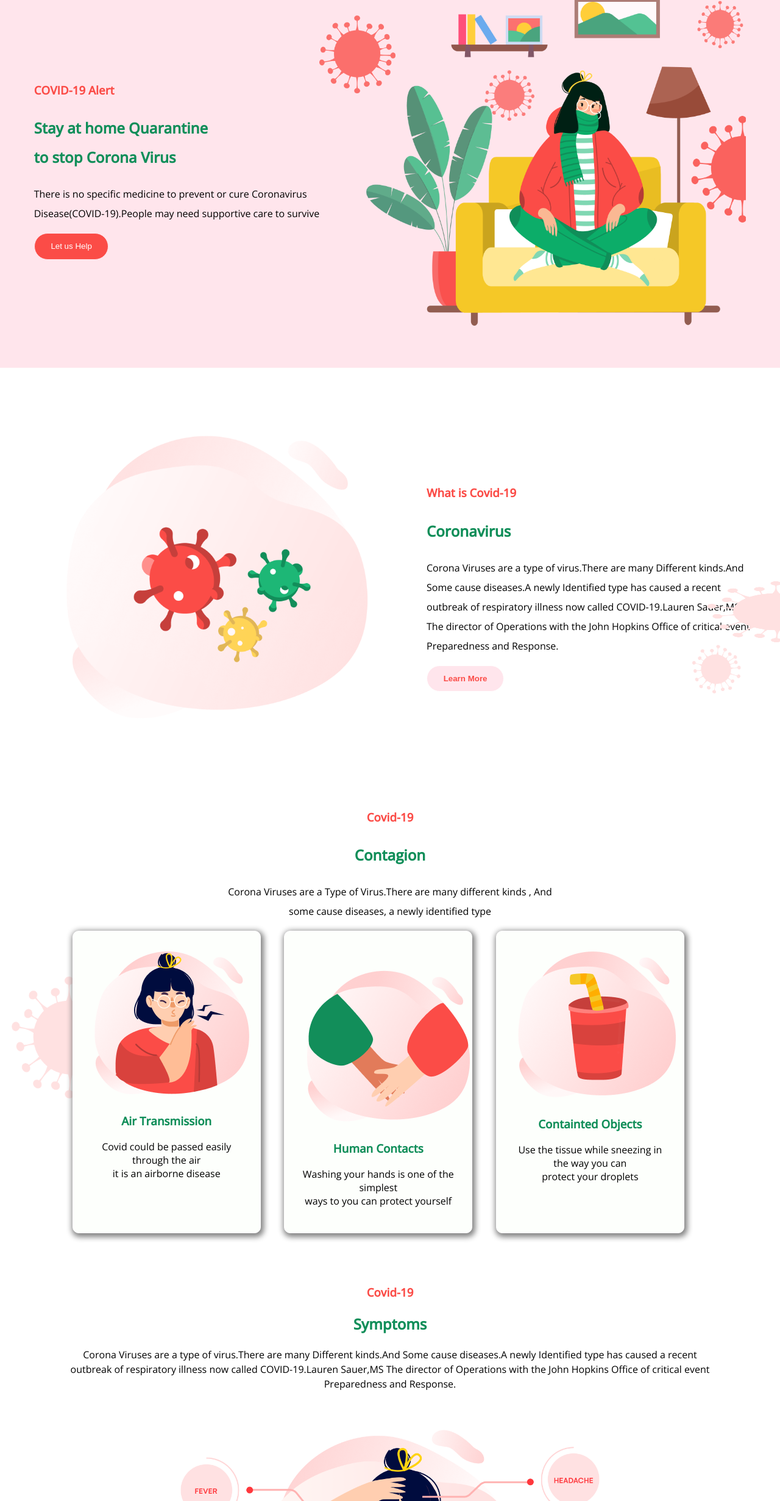
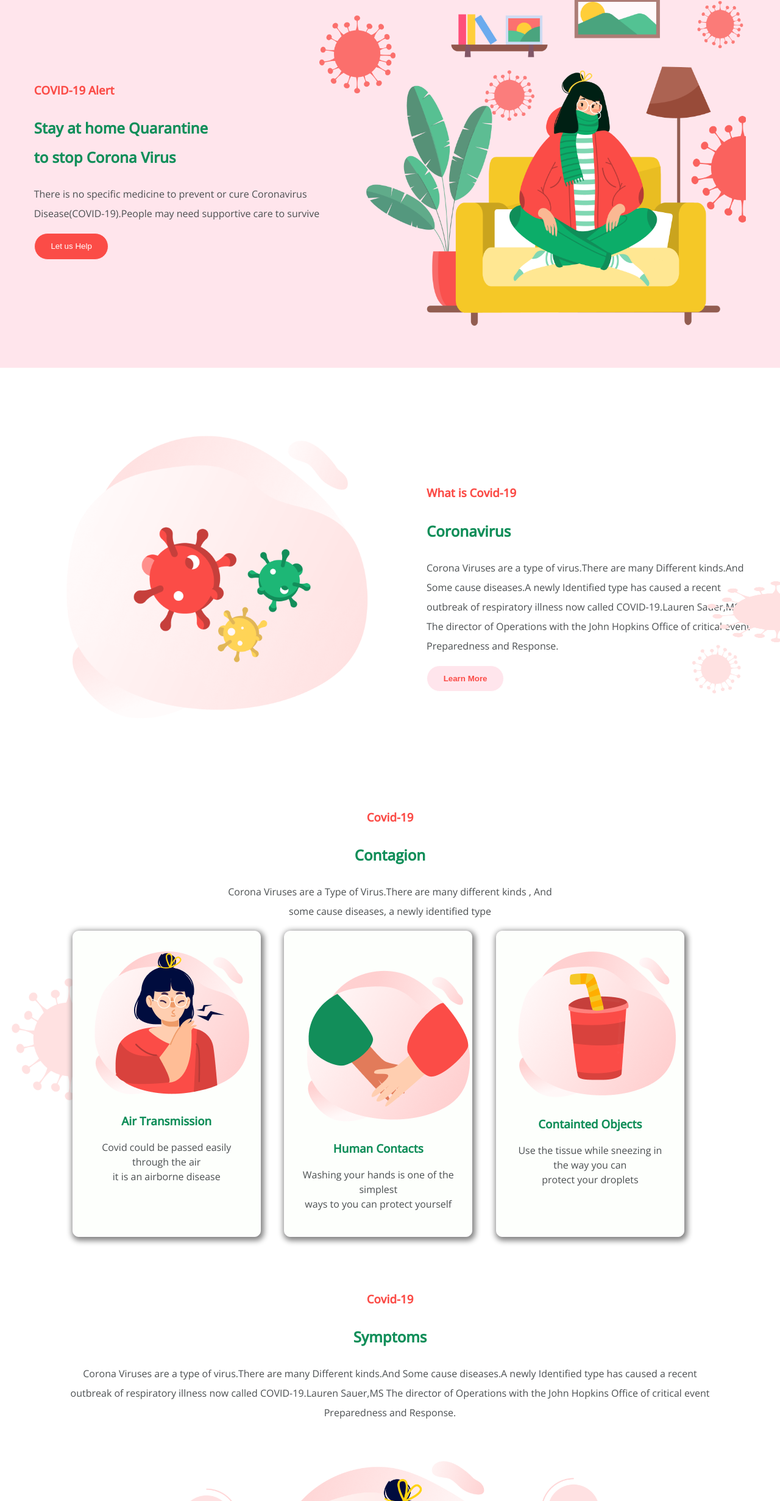
Before and after one commit to TechSis01/Covid-19-landing-page, a plain HTML site: page index.html in a window 1280 px wide. Shown: the part 99-2560 px from the top of the page at 61% size. Drawn offline with nearby package versions, Linux system fonts and the light colour scheme.

Commit message:
Update index.css

```diff
--- a/index.css
+++ b/index.css
@@ -59,6 +59,9 @@ nav{
     color:#108E59;
     font-weight: bold;
 }
+.overview-txt p{
+    color:#4B4F51;
+}
 .btnn{
     color:white;
     background-color: #FB4C47;
@@ -96,6 +99,9 @@ nav{
 .abt-txt{
     align-self: center;
     line-height:2;
+}
+.abt-txt p{
+    color:#4B4F51;
 }
 .abt-btn{
     color:#FB4C47;
@@ -140,6 +146,9 @@ nav{
 .cont-header h1{
     color:#108E59;
 }
+.cont-header p{
+    color:#4B4F51;
+}
 .cont-flex{
     display:flex;
     justify-content: center;
@@ -164,6 +173,10 @@ nav{
 .card-txt{
     text-align: center;
 }
+.card-txt p{
+    color:#4B4F51;
+    line-height:1.5;
+}
 .card-txt h3{
     color:#108E59;
 }
@@ -184,13 +197,17 @@ nav{
 }
 .symptoms-header{
     text-align: center;
-    line-height: 1.5;
+    line-height: 2;
 }
 .symptoms-header h3{
     color:#FB4C47
 }
 .symptoms-header h1{
     color:#108E59
+}
+.symptoms-header p{
+    color:#4B4F51;
+
 }
 .symptoms-img{
     display:flex;
@@ -208,13 +225,16 @@ nav{
 }
 .prevention-header{
     text-align: center;
-    line-height: 1.5;
+    line-height: 2;
 }
 .prevention-header h3{
     color:#FB4C47;
 }
 .prevention-header h1{
     color:#108E59;
+}
+.prevention-header p{
+    color:#4B4F51;
 }
 .prevention-flex{
     display:flex;
@@ -225,6 +245,7 @@ nav{
 }
 .prevention-flex-txt{
     align-self: center;
+    line-height:2;
 }
 .prevention-flex-x{
     display:flex;
@@ -492,6 +513,9 @@ input{
     .email-flex-container{
         flex-direction: column;
     }
+    .icon-box{
+        width:30%;
+    }
 }
 @media only screen and (max-width: 768px) and (min-width: 481px){
     body{
```
